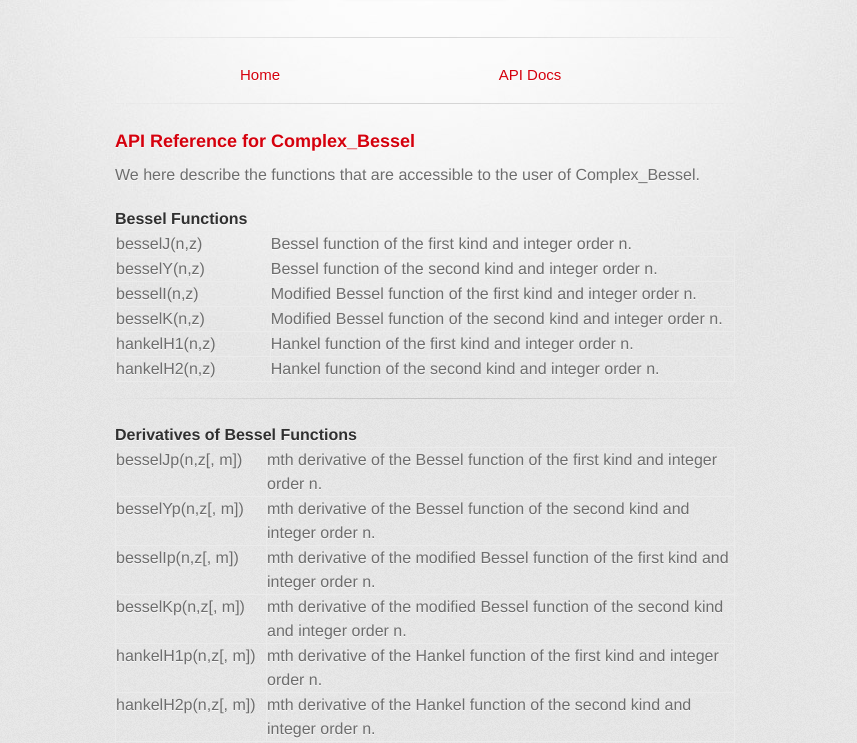
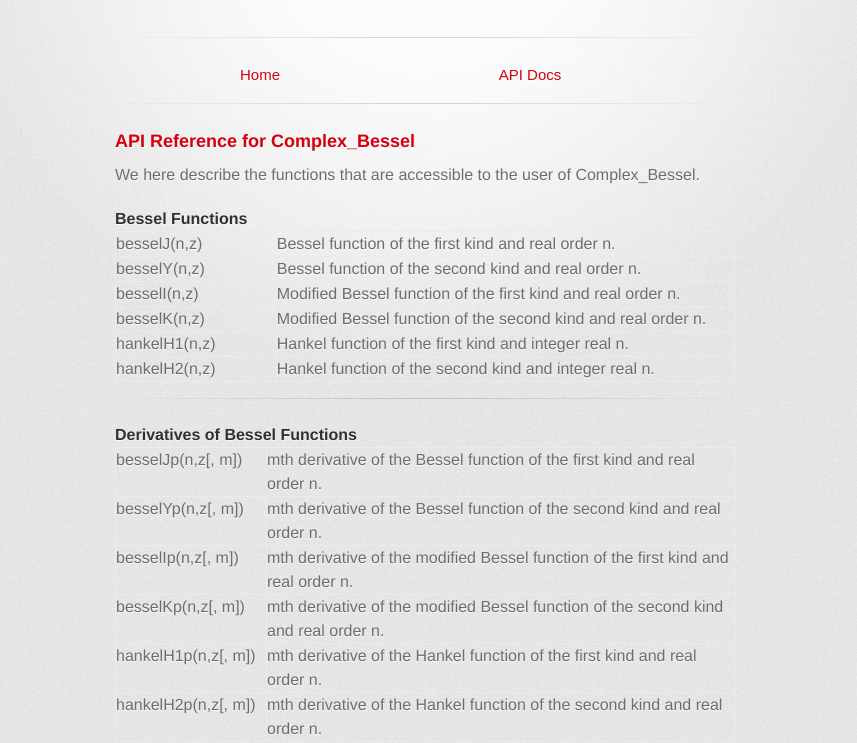
Before and after one commit to joeydumont/complex_bessel, a plain HTML site: page docs.html in a window 1280 px wide. Shown: the part 209-952 px from the top of the page, without its empty margins (215-1072 px from the left). Drawn offline with Linux system fonts and the light colour scheme; a web font is replaced by a local one.

Commit message:
Updated docs for real orders.

```diff
--- a/docs.html
+++ b/docs.html
@@ -49,27 +49,27 @@
 <table>
   <tr>
     <td>besselJ(n,z)</td>
-    <td>Bessel function of the first kind and integer order n.</td>
+    <td>Bessel function of the first kind and real order n.</td>
   </tr>
   <tr>
     <td>besselY(n,z)</td>
-    <td>Bessel function of the second kind and integer order n.</td>
+    <td>Bessel function of the second kind and real order n.</td>
   </tr>
   <tr>
     <td>besselI(n,z)</td>
-    <td>Modified Bessel function of the first kind and integer order n.</td>
+    <td>Modified Bessel function of the first kind and real order n.</td>
   </tr>
   <tr>
     <td>besselK(n,z)</td>
-    <td>Modified Bessel function of the second kind and integer order n.</td>
+    <td>Modified Bessel function of the second kind and real order n.</td>
   </tr>
   <tr>
     <td>hankelH1(n,z)</td>
-    <td>Hankel function of the first kind and integer order n.</td>
+    <td>Hankel function of the first kind and integer real n.</td>
   </tr>
   <tr>
     <td>hankelH2(n,z)</td>
-    <td>Hankel function of the second kind and integer order n.</td>
+    <td>Hankel function of the second kind and integer real n.</td>
   </tr>
 </table>
 
@@ -79,27 +79,27 @@
 <table>
   <tr>
     <td>besselJp(n,z[, m])</td>
-    <td>mth derivative of the Bessel function of the first kind and integer order n.</td>
+    <td>mth derivative of the Bessel function of the first kind and real order n.</td>
   </tr>
   <tr>
     <td>besselYp(n,z[, m])</td>
-    <td>mth derivative of the Bessel function of the second kind and integer order n.</td>
+    <td>mth derivative of the Bessel function of the second kind and real order n.</td>
   </tr>
   <tr>
     <td>besselIp(n,z[, m])</td>
-    <td>mth derivative of the modified Bessel function of the first kind and integer order n.</td>
+    <td>mth derivative of the modified Bessel function of the first kind and real order n.</td>
   </tr>
   <tr>
     <td>besselKp(n,z[, m])</td>
-    <td>mth derivative of the modified Bessel function of the second kind and integer order n.</td>
+    <td>mth derivative of the modified Bessel function of the second kind and real order n.</td>
   </tr>
   <tr>
     <td>hankelH1p(n,z[, m])</td>
-    <td>mth derivative of the Hankel function of the first kind and integer order n.</td>
+    <td>mth derivative of the Hankel function of the first kind and real order n.</td>
   </tr>
   <tr>
     <td>hankelH2p(n,z[, m])</td>
-    <td>mth derivative of the Hankel function of the second kind and integer order n.</td>
+    <td>mth derivative of the Hankel function of the second kind and real order n.</td>
   </tr>
 </table>
 
```
